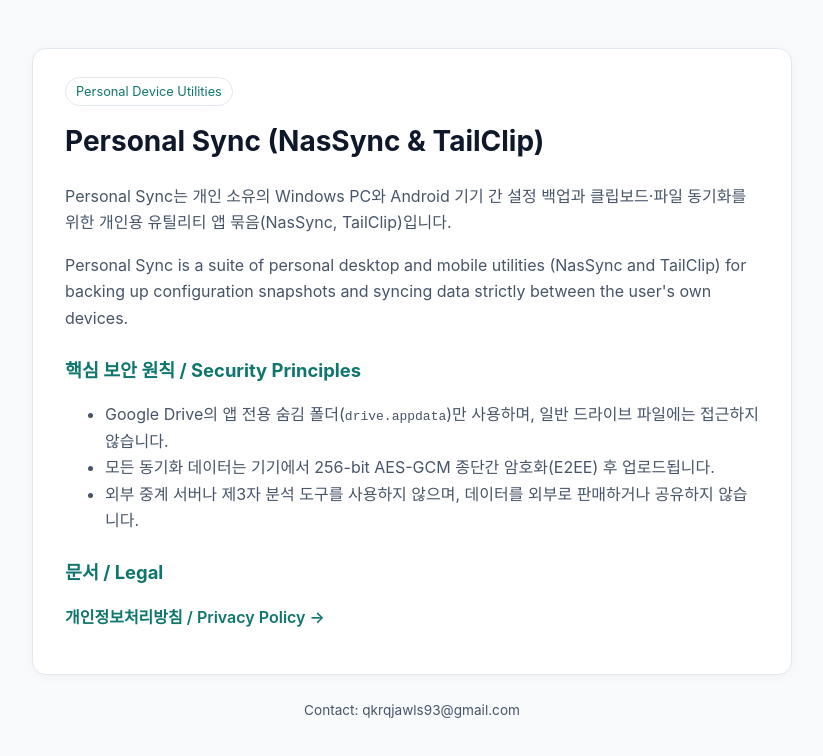
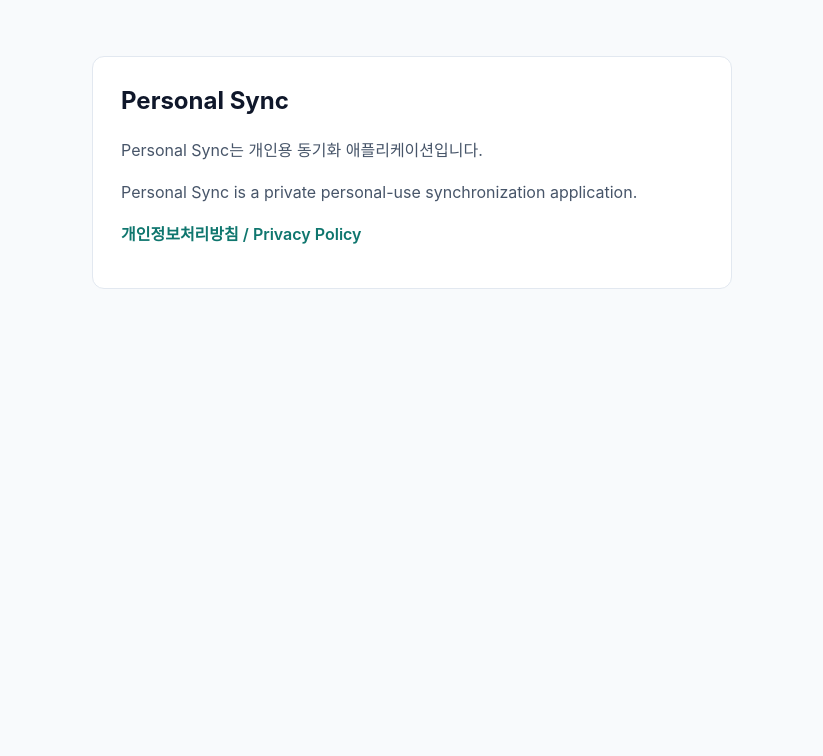
Before and after one commit to karlislepark/karlislepark.github.io, a plain HTML site: page index.html in a window 1280 px wide. Shown: the whole page, without its empty margins (228-1051 px from the left). Drawn offline with Linux system fonts and the light colour scheme.

Commit message:
docs: Personal Sync 홈 문구 최소화 및 검색 차단 추가

```diff
--- a/index.html
+++ b/index.html
@@ -1,53 +1,32 @@
 <!DOCTYPE html>
-<html lang="ko">
+<html lang="en">
 <head>
   <meta charset="UTF-8" />
   <meta name="viewport" content="width=device-width, initial-scale=1.0" />
-  <title>Personal Sync — NasSync &amp; TailClip</title>
+  <meta name="robots" content="noindex, nofollow" />
+  <title>Personal Sync</title>
   <style>
     :root { color-scheme: light dark; --bg: #f8fafc; --card: #ffffff; --ink: #0f172a; --muted: #475569; --accent: #0f766e; --border: #e2e8f0; }
     @media (prefers-color-scheme: dark) {
       :root { --bg: #0f172a; --card: #1e293b; --ink: #f1f5f9; --muted: #94a3b8; --accent: #2dd4bf; --border: #334155; }
     }
     body { margin: 0; font-family: -apple-system, BlinkMacSystemFont, "Segoe UI", "Malgun Gothic", sans-serif; background: var(--bg); color: var(--ink); line-height: 1.65; }
-    main { max-width: 760px; margin: 48px auto; padding: 0 20px; }
-    .card { background: var(--card); border: 1px solid var(--border); border-radius: 14px; padding: 28px 32px; box-shadow: 0 2px 10px rgba(0,0,0,0.04); }
-    h1 { margin-top: 0; font-size: 1.75rem; }
-    h2 { font-size: 1.15rem; margin-top: 24px; color: var(--accent); }
-    p, li { color: var(--muted); }
+    main { max-width: 640px; margin: 56px auto; padding: 0 20px; }
+    .card { background: var(--card); border: 1px solid var(--border); border-radius: 12px; padding: 24px 28px; }
+    h1 { margin-top: 0; font-size: 1.5rem; }
+    p { color: var(--muted); }
     a { color: var(--accent); text-decoration: none; font-weight: 600; }
     a:hover { text-decoration: underline; }
-    .badge { display: inline-block; padding: 3px 10px; border-radius: 999px; font-size: 0.8rem; border: 1px solid var(--border); color: var(--accent); margin-bottom: 12px; }
-    footer { margin-top: 24px; font-size: 0.85rem; color: var(--muted); text-align: center; }
   </style>
 </head>
 <body>
   <main>
     <div class="card">
-      <div class="badge">Personal Device Utilities</div>
-      <h1>Personal Sync (NasSync &amp; TailClip)</h1>
-      <p>
-        Personal Sync는 개인 소유의 Windows PC와 Android 기기 간 설정 백업과 클립보드·파일 동기화를 위한
-        개인용 유틸리티 앱 묶음(NasSync, TailClip)입니다.
-      </p>
-      <p>
-        Personal Sync is a suite of personal desktop and mobile utilities (NasSync and TailClip)
-        for backing up configuration snapshots and syncing data strictly between the user's own devices.
-      </p>
-
-      <h2>핵심 보안 원칙 / Security Principles</h2>
-      <ul>
-        <li>Google Drive의 앱 전용 숨김 폴더(<code>drive.appdata</code>)만 사용하며, 일반 드라이브 파일에는 접근하지 않습니다.</li>
-        <li>모든 동기화 데이터는 기기에서 256-bit AES-GCM 종단간 암호화(E2EE) 후 업로드됩니다.</li>
-        <li>외부 중계 서버나 제3자 분석 도구를 사용하지 않으며, 데이터를 외부로 판매하거나 공유하지 않습니다.</li>
-      </ul>
-
-      <h2>문서 / Legal</h2>
-      <p>
-        <a href="./privacy.html">개인정보처리방침 / Privacy Policy →</a>
-      </p>
+      <h1>Personal Sync</h1>
+      <p>Personal Sync는 개인용 동기화 애플리케이션입니다.</p>
+      <p>Personal Sync is a private personal-use synchronization application.</p>
+      <p><a href="./privacy.html">개인정보처리방침 / Privacy Policy</a></p>
     </div>
-    <footer>Contact: qkrqjawls93@gmail.com</footer>
   </main>
 </body>
 </html>
```
